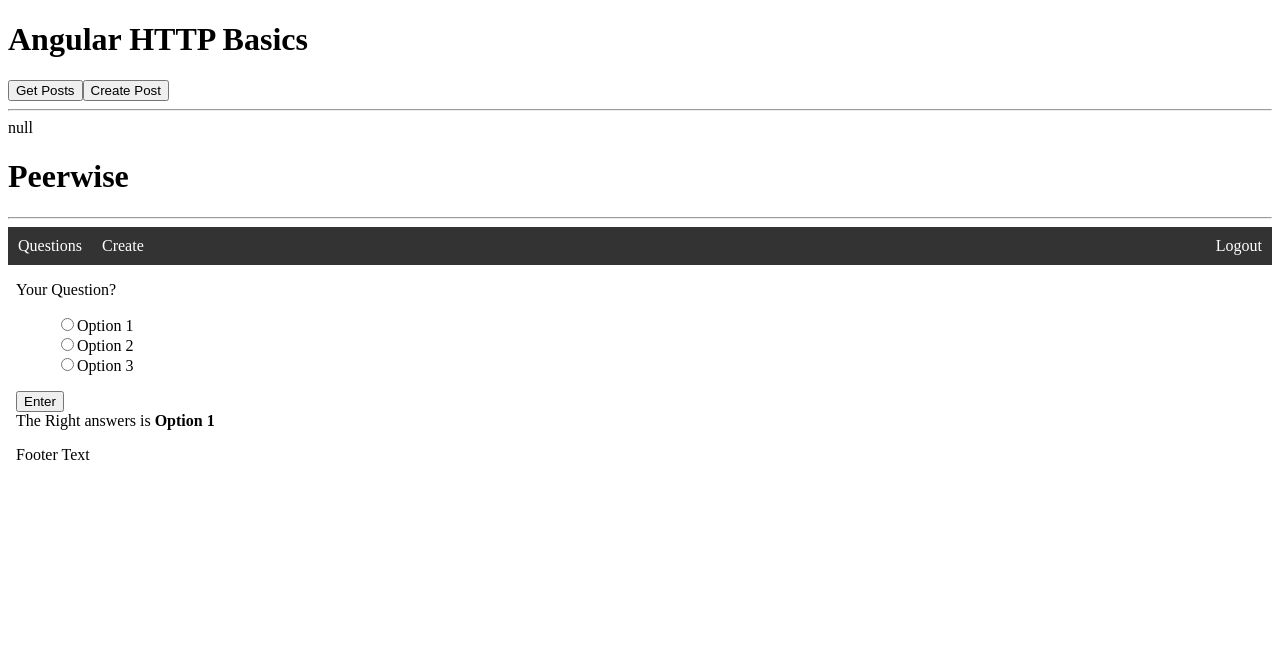
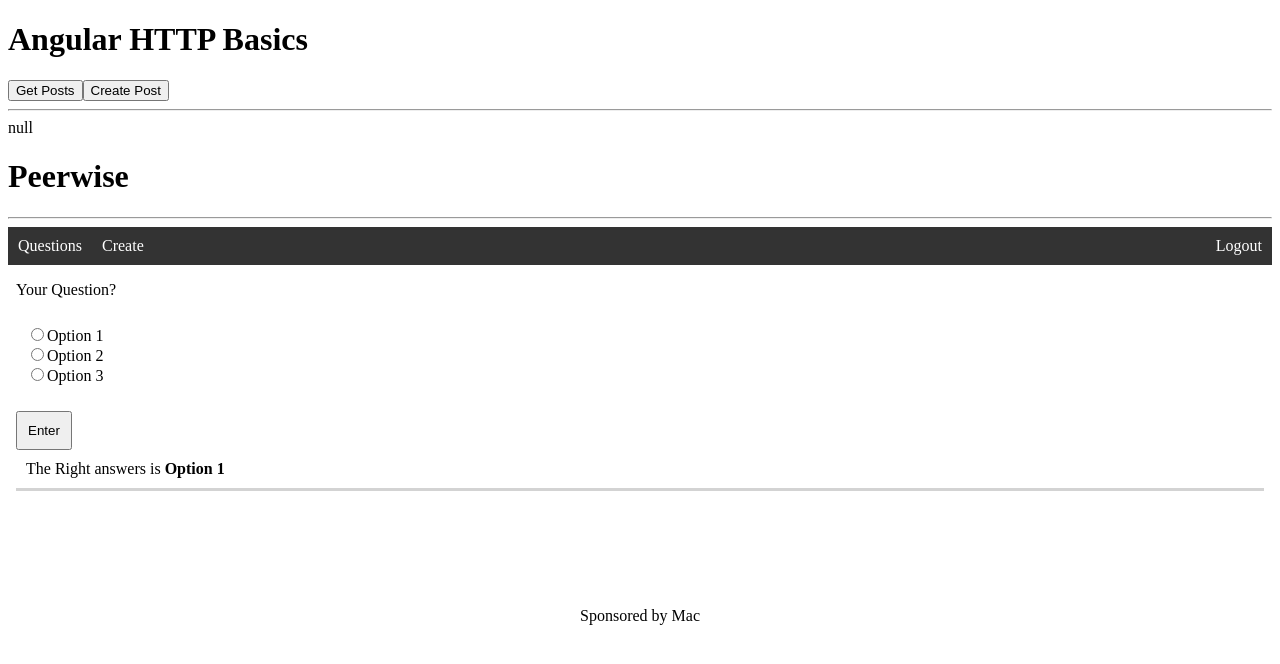
Before and after one commit to isaac324/cst438-project, an Angular app: page /home in a window 1280 px wide. Shown: the top 664 px of the page. Built offline with nearby package versions, Linux system fonts and the light colour scheme.

Commit message:
update 12/8

```diff
--- a/src/app/home/home.component.html
+++ b/src/app/home/home.component.html
@@ -23,8 +23,8 @@
     </head> -->
 <body>
 
-    <div class="container">
-      <div class="row content">
+  <div class="question">
+    <!-- <div class="row content"> -->
         <!-- <div class="col-sm-3 sidenav">
           <h4>Courses:</h4>
           <ul class="nav nav-pills nav-stacked">
@@ -44,23 +44,23 @@
           <br>
         </div> -->
 
-        <p class="question">Your Question?</p>
+      <p>Your Question?</p>
       <ul class="answers">
-          <input type="radio" name="q1" value="a" id="q1a"><label for="q1a">Option 1</label><br/>
-          <input type="radio" name="q1" value="b" id="q1b"><label for="q1b">Option 2</label><br/>
-          <input type="radio" name="q1" value="c" id="q1c"><label for="q1c">Option 3</label><br/>
+        <input type="radio" name="q1" value="a"><label for="q1a">Option 1</label><br/>
+        <input type="radio" name="q1" value="b"><label for="q1b">Option 2</label><br/>
+        <input type="radio" name="q1" value="c"><label for="q1c">Option 3</label><br/>
           <!-- <input type="radio" name="q1" value="d" id="q1d"><label for="q1d">Option 4</label><br/> -->
       </ul>
-        <button class ="answers">Enter</button>
-        <div id="results">
+      <button class="answers">Enter</button>
+      <div class="results">
         The Right answers is <strong>Option 1</strong>
       </div>
 
-      </div>
+    <!-- </div> -->
   </div>
 
     <footer class="container-fluid">
-      <p>Footer Text</p>
+      <p>Sponsored by Mac</p>
     </footer>
 
   </body>
--- a/src/app/home/home.component.scss
+++ b/src/app/home/home.component.scss
@@ -1,4 +1,17 @@
-.row content {
-    margin: 0;
-    padding-left: 5px;
+.question {
+    border-bottom: solid;
+    border-color: lightgrey;
 }
+
+.results {
+    padding: 10px;
+}
+
+.answers {
+    padding: 10px;
+}
+
+footer {
+    text-align: center;
+    padding-top: 100px;
+}
```
Lines whose indentation alone changed are shown as unchanged.
